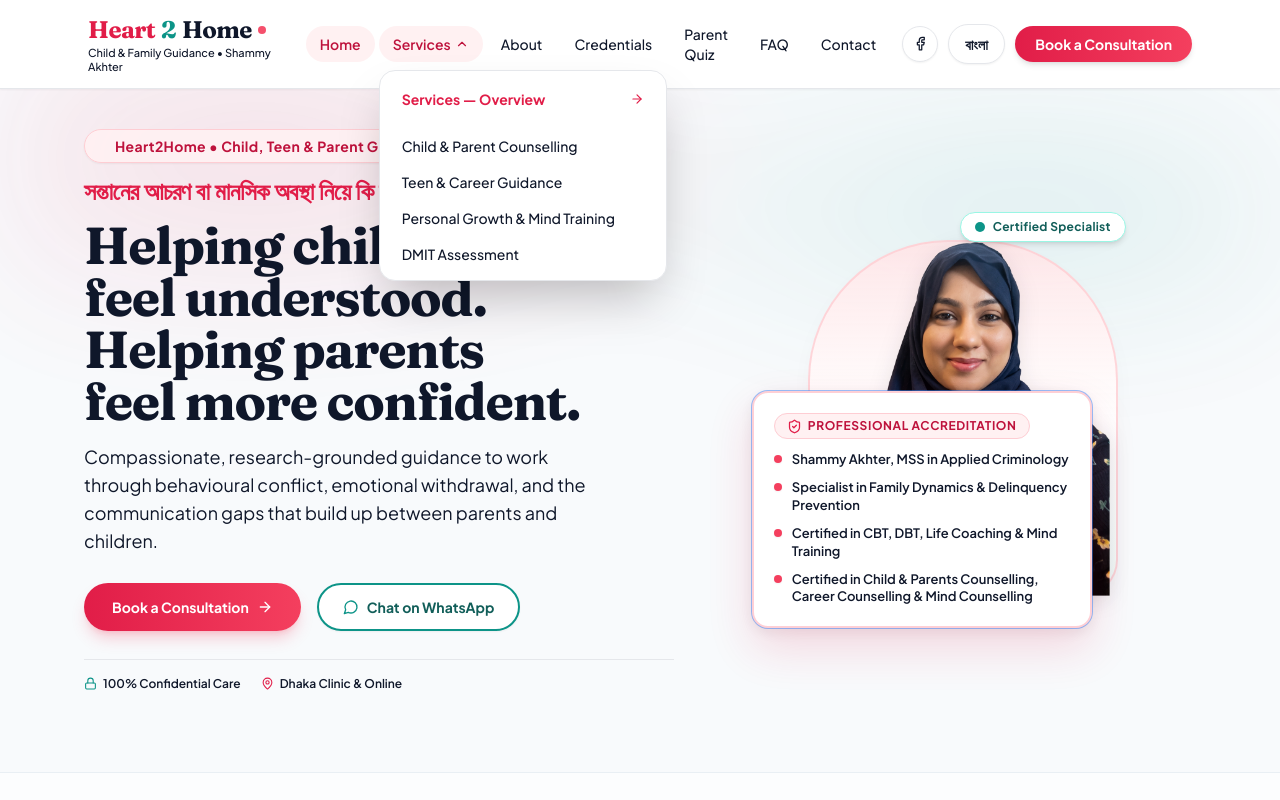
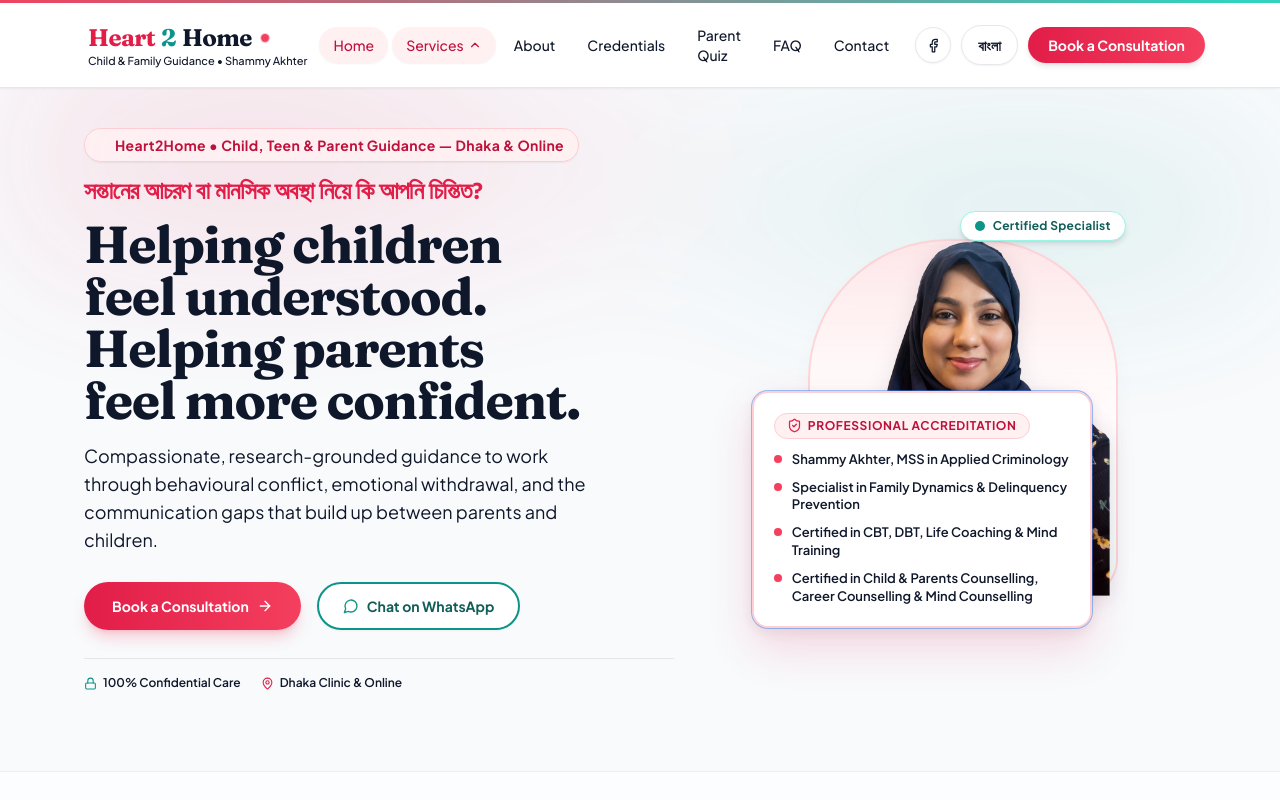
Before and after one commit to Shahriar-septic/Heart2home, a Next.js app: page / in a window 1280 px wide. Both pictures are taken after a click on the button "Services". Shown: the top 800 px of the page. Built offline with nearby package versions, Linux system fonts and the light colour scheme.

Commit message:
feat: add animated navbar shimmer and fluid moving aurora mesh on bottom card

```diff
--- a/src/components/Header.tsx
+++ b/src/components/Header.tsx
@@ -47,15 +47,24 @@
   ];
 
   return (
-    <header className="sticky top-0 z-40 border-b border-slate-200/80 bg-white/90 shadow-sm backdrop-blur-xl">
+    <header className="sticky top-0 z-40 border-b border-slate-200/80 bg-white/95 shadow-sm backdrop-blur-xl">
+      {/* Dynamic Animated Ambient Shimmer Stripe */}
+      <div
+        aria-hidden="true"
+        className="h-[3px] w-full bg-gradient-to-r from-rose-500 via-teal-400 via-indigo-500 to-rose-500 bg-[length:200%_100%] animate-shimmer-flow"
+      />
+
       <div className="mx-auto flex max-w-6xl items-center justify-between gap-3 px-4 py-3 sm:px-6 sm:py-3.5">
-        {/* Heart2Home Brand */}
-        <Link href="/" className="group flex flex-col leading-tight">
+        {/* Heart2Home Brand with Animated Beating Indicator */}
+        <Link href="/" className="group flex flex-col leading-tight shrink-0">
           <span className="flex items-center gap-1.5 font-display text-xl font-bold tracking-tight sm:text-2xl">
-            <span className="text-rose-600">Heart</span>
+            <span className="text-rose-600 transition-colors group-hover:text-rose-700">Heart</span>
             <span className="text-teal-600">2</span>
             <span className="text-slate-900">Home</span>
-            <span className="h-2 w-2 rounded-full bg-rose-500 animate-pulse" />
+            <span className="relative ml-0.5 flex h-2.5 w-2.5 items-center justify-center">
+              <span className="absolute inline-flex h-full w-full animate-ping rounded-full bg-rose-400 opacity-75" />
+              <span className="relative inline-flex h-2 w-2 rounded-full bg-rose-500 animate-heartbeat shadow-sm" />
+            </span>
           </span>
           <span className="hidden text-[11px] font-medium text-slate-500 sm:block">
             {lang === "en" ? "Child & Family Guidance • Shammy Akhter" : "শিশু ও পারিবারিক কাউন্সেলিং • শামী আক্তার"}
@@ -77,10 +86,10 @@
                   onClick={() => setServicesOpen((v) => !v)}
                   aria-expanded={servicesOpen}
                   aria-haspopup="true"
-                  className={`flex items-center gap-1 rounded-full px-3.5 py-2 text-sm font-medium transition ${
+                  className={`flex items-center gap-1 rounded-full px-3.5 py-2 text-sm font-medium transition duration-200 ${
                     isActive || servicesOpen
-                      ? "bg-rose-50 text-rose-700 font-semibold"
-                      : "text-slate-700 hover:bg-slate-100 hover:text-rose-600"
+                      ? "bg-rose-50 text-rose-700 font-bold shadow-sm"
+                      : "text-slate-700 hover:bg-slate-100/90 hover:text-rose-600"
                   }`}
                 >
                   <span>{link.label}</span>
@@ -93,7 +102,7 @@
                 </button>
 
                 {servicesOpen && (
-                  <div className="absolute left-0 top-full mt-2 w-72 overflow-hidden rounded-2xl border border-slate-200 bg-white p-2 shadow-2xl">
+                  <div className="absolute left-0 top-full mt-2 w-72 overflow-hidden rounded-2xl border border-slate-200 bg-white p-2 shadow-2xl animate-fade-up">
                     <Link
                       href="/services"
                       className="flex items-center justify-between rounded-xl px-3.5 py-2.5 text-sm font-bold text-rose-600 transition hover:bg-rose-50"
@@ -121,10 +130,10 @@
               <Link
                 key={link.href}
                 href={link.href}
-                className={`rounded-full px-3.5 py-2 text-sm font-medium transition ${
+                className={`rounded-full px-3.5 py-2 text-sm font-medium transition duration-200 ${
                   isActive
-                    ? "bg-rose-50 text-rose-700 font-semibold"
-                    : "text-slate-700 hover:bg-slate-100 hover:text-rose-600"
+                    ? "bg-rose-50 text-rose-700 font-bold shadow-sm"
+                    : "text-slate-700 hover:bg-slate-100/90 hover:text-rose-600"
                 }`}
               >
                 {link.label}
@@ -154,10 +163,15 @@
             {lang === "en" ? "বাংলা" : "English"}
           </button>
 
+          {/* Desktop Consultation Button with Cool Specular Light Sheen Animation */}
           <Link
             href="/contact"
-            className="hidden rounded-full bg-gradient-to-r from-rose-600 to-rose-500 px-5 py-2 text-sm font-bold text-white shadow-md transition hover:from-rose-700 hover:to-rose-600 active:scale-[0.98] md:inline-flex md:items-center md:gap-1.5"
+            className="group relative overflow-hidden hidden rounded-full bg-gradient-to-r from-rose-600 to-rose-500 px-5 py-2 text-sm font-bold text-white shadow-md transition hover:from-rose-700 hover:to-rose-600 active:scale-[0.98] md:inline-flex md:items-center md:gap-1.5"
           >
+            <span
+              aria-hidden="true"
+              className="pointer-events-none absolute inset-0 -translate-x-full bg-gradient-to-r from-transparent via-white/30 to-transparent animate-button-shine"
+            />
             <span>{t(nav.bookConsultation, lang)}</span>
           </Link>
 
--- a/tailwind.config.ts
+++ b/tailwind.config.ts
@@ -80,11 +80,56 @@
           "0%, 100%": { transform: "translateY(0px)" },
           "50%": { transform: "translateY(-6px)" },
         },
+        "shimmer-flow": {
+          "0%": { backgroundPosition: "0% 50%" },
+          "50%": { backgroundPosition: "100% 50%" },
+          "100%": { backgroundPosition: "0% 50%" },
+        },
+        "button-shine": {
+          "0%": { transform: "translateX(-140%) rotate(25deg)" },
+          "20%, 100%": { transform: "translateX(240%) rotate(25deg)" },
+        },
+        "aurora-mesh": {
+          "0%": { backgroundPosition: "0% 50%" },
+          "50%": { backgroundPosition: "100% 50%" },
+          "100%": { backgroundPosition: "0% 50%" },
+        },
+        "aurora-blob-1": {
+          "0%": { transform: "translate3d(0, 0, 0) scale(1)" },
+          "33%": { transform: "translate3d(120px, -45px, 0) scale(1.15)" },
+          "66%": { transform: "translate3d(-60px, 40px, 0) scale(0.9)" },
+          "100%": { transform: "translate3d(0, 0, 0) scale(1)" },
+        },
+        "aurora-blob-2": {
+          "0%": { transform: "translate3d(0, 0, 0) scale(1)" },
+          "33%": { transform: "translate3d(-110px, 50px, 0) scale(1.18)" },
+          "66%": { transform: "translate3d(70px, -40px, 0) scale(0.88)" },
+          "100%": { transform: "translate3d(0, 0, 0) scale(1)" },
+        },
+        "aurora-blob-3": {
+          "0%": { transform: "translate3d(0, 0, 0) scale(0.95)" },
+          "50%": { transform: "translate3d(-40px, -30px, 0) scale(1.12)" },
+          "100%": { transform: "translate3d(0, 0, 0) scale(0.95)" },
+        },
+        "heartbeat": {
+          "0%, 100%": { transform: "scale(1)" },
+          "14%": { transform: "scale(1.2)" },
+          "28%": { transform: "scale(1)" },
+          "42%": { transform: "scale(1.15)" },
+          "70%": { transform: "scale(1)" },
+        },
       },
       animation: {
         "fade-up": "fade-up 0.7s cubic-bezier(0.22,1,0.36,1) both",
         "glow-pulse": "glow-pulse 5s ease-in-out infinite",
         "float-gentle": "float-gentle 6s ease-in-out infinite",
+        "shimmer-flow": "shimmer-flow 5s ease-in-out infinite",
+        "button-shine": "button-shine 3.5s cubic-bezier(0.4, 0, 0.2, 1) infinite",
+        "aurora-mesh": "aurora-mesh 12s ease-in-out infinite",
+        "aurora-blob-1": "aurora-blob-1 11s ease-in-out infinite alternate",
+        "aurora-blob-2": "aurora-blob-2 14s ease-in-out infinite alternate",
+        "aurora-blob-3": "aurora-blob-3 9s ease-in-out infinite alternate",
+        "heartbeat": "heartbeat 2.4s ease-in-out infinite",
       },
       spacing: {
         safe: "env(safe-area-inset-bottom)",
```
Also changed, not shown: src/components/BookingCTA.tsx (+46 -10 lines).
